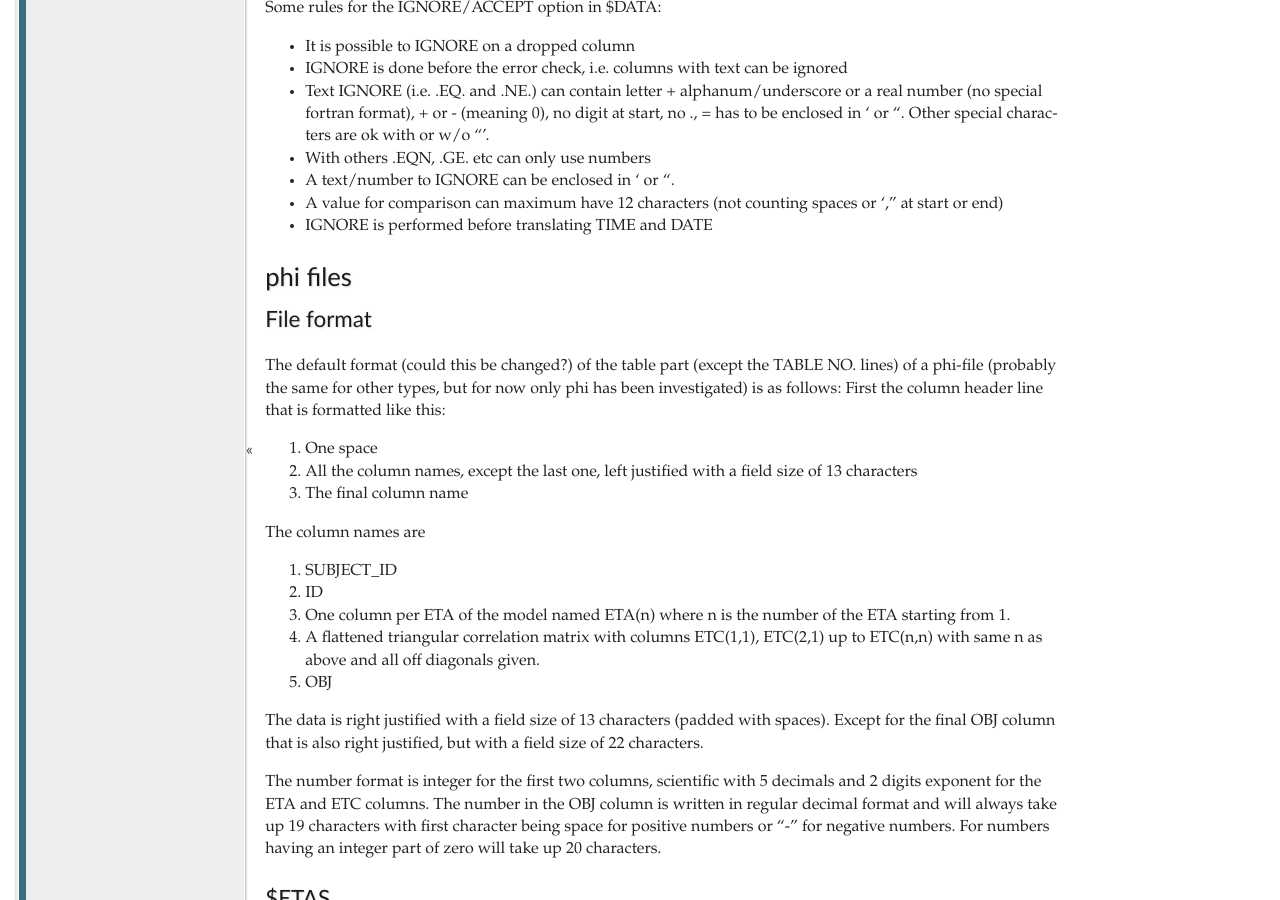
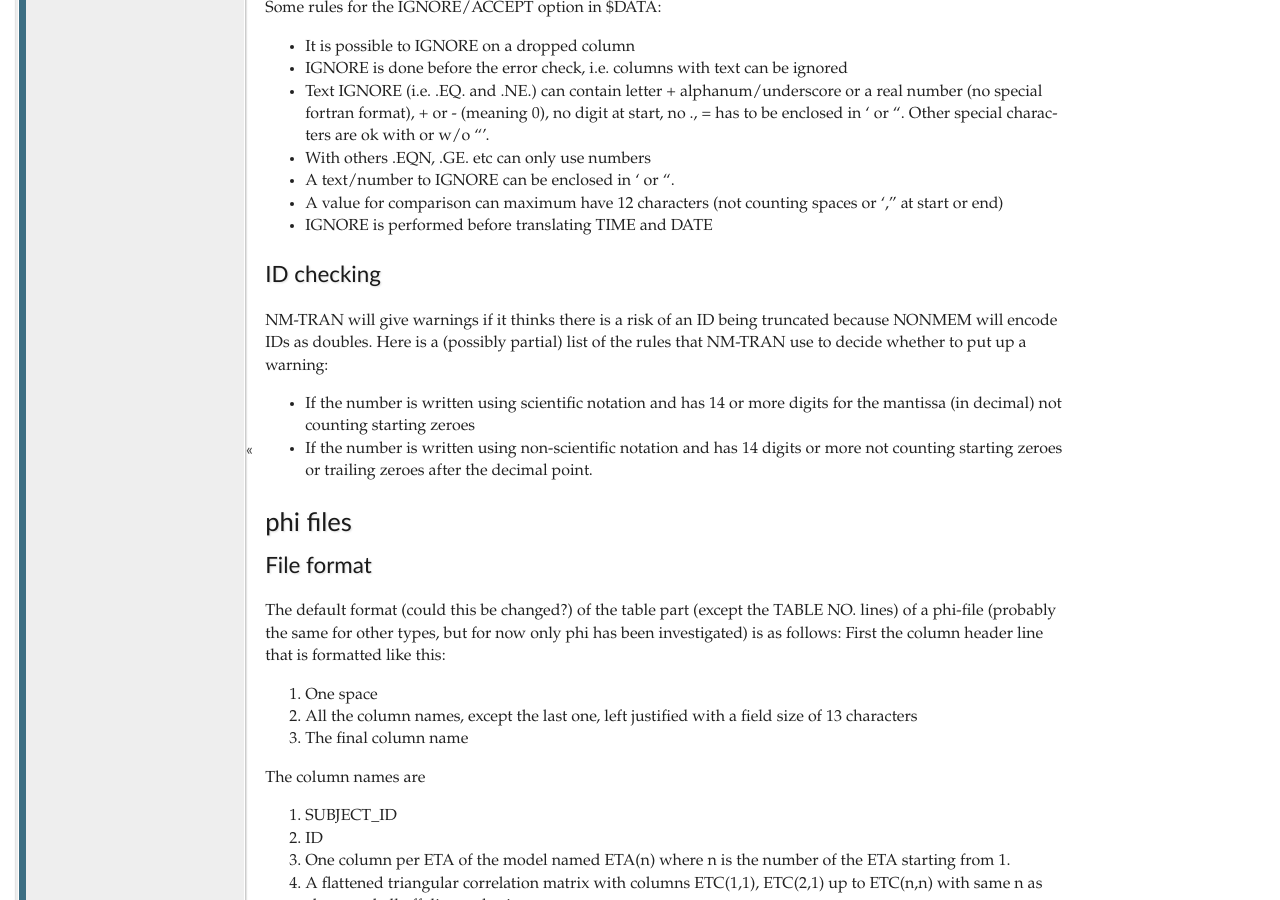
Before and after one commit to pharmpy/pharmpy, a Sphinx documentation site: the page built from docs/NONMEM.rst, in a window 1280 px wide and 900 px high, scrolled down 1275 px. Built offline with Sphinx 7.4.7, drawn with Linux system fonts in a browser that asks for light colours; pages that are not in the unit, such as notebooks, are missing from menus.

Commit message:
Documentation on when NONMEM warns for values in ID column

```diff
--- a/docs/NONMEM.rst
+++ b/docs/NONMEM.rst
@@ -59,6 +59,13 @@ Some rules for the IGNORE/ACCEPT option in $DATA:
 - A value for comparison can maximum have 12 characters (not counting spaces or '," at start or end)
 - IGNORE is performed before translating TIME and DATE
 
+ID checking
+~~~~~~~~~~~
+
+NM-TRAN will give warnings if it thinks there is a risk of an ID being truncated because NONMEM will encode IDs as doubles. Here is a (possibly partial) list of the rules that NM-TRAN use to decide whether to put up a warning:
+
+- If the number is written using scientific notation and has 14 or more digits for the mantissa (in decimal) not counting starting zeroes
+- If the number is written using non-scientific notation and has 14 digits or more not counting starting zeroes or trailing zeroes after the decimal point.
 
 phi files
 ---------
```
